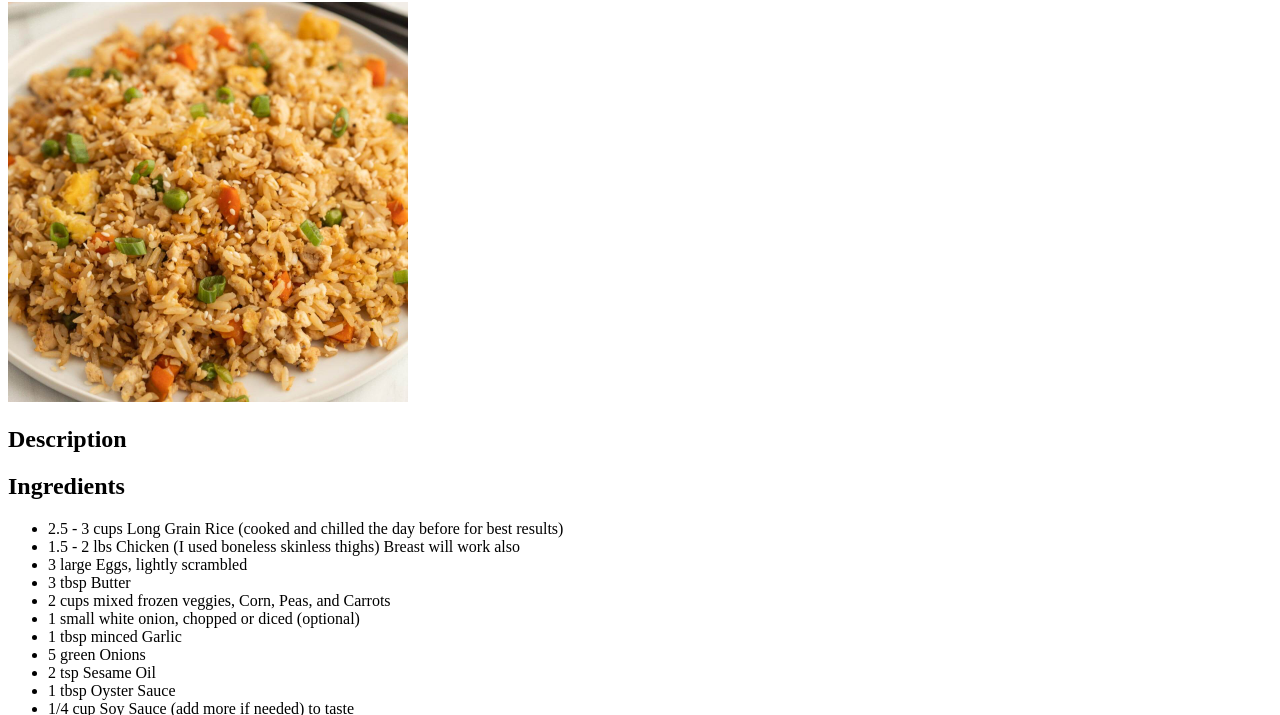
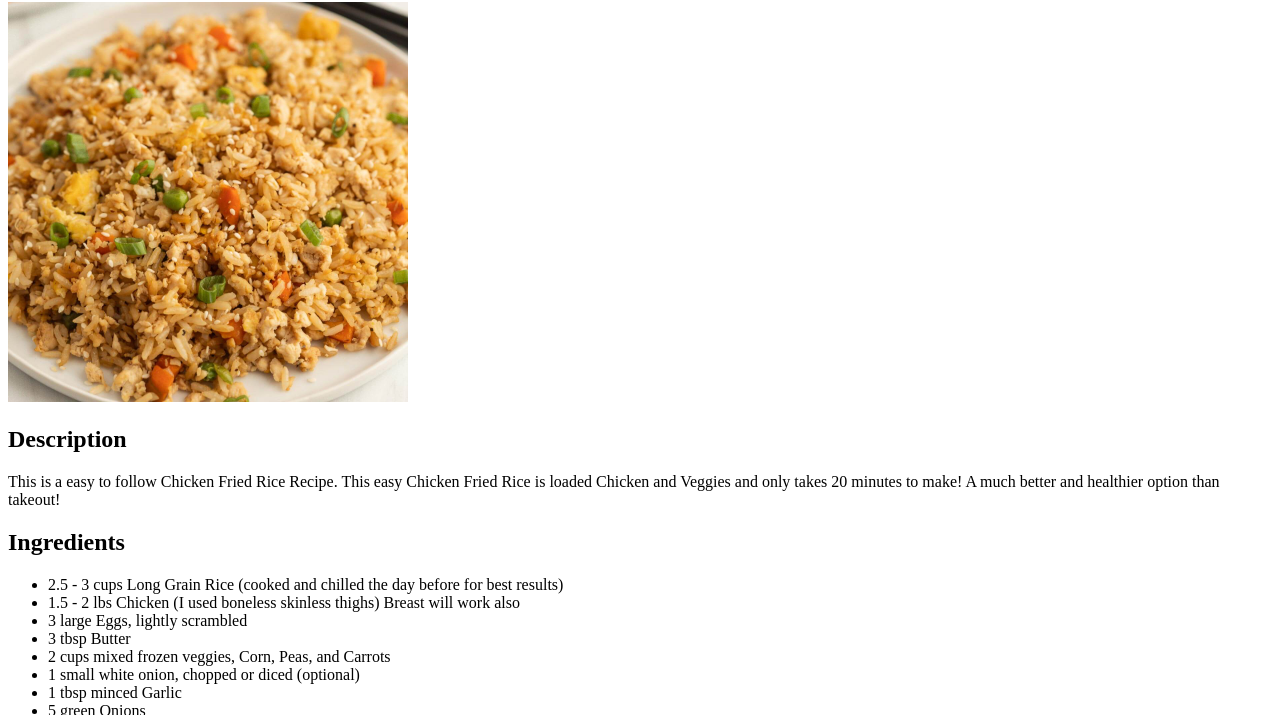
Before and after one commit to JaelinFord/odin-recipes, a plain HTML site: page recipes/chicken-fried-rice.html in a window 1280 px wide. Shown: the part 78-793 px from the top of the page. Drawn offline with Linux system fonts and the light colour scheme.

Commit message:
Added chicken-fried-rice description

```diff
--- a/recipes/chicken-fried-rice.html
+++ b/recipes/chicken-fried-rice.html
@@ -10,7 +10,7 @@
         <img src="../images/chicken-fried-rice.jpg" width="400" alt="Chicken Fried Rice">
 
         <h2>Description</h2>
-        <p></p>
+        <p>This is a easy to follow Chicken Fried Rice Recipe. This easy  Chicken Fried Rice is loaded Chicken and Veggies and only takes 20 minutes to make! A much better and healthier option than takeout!</p>
 
         <h2>Ingredients</h2>
         <ul>
```
